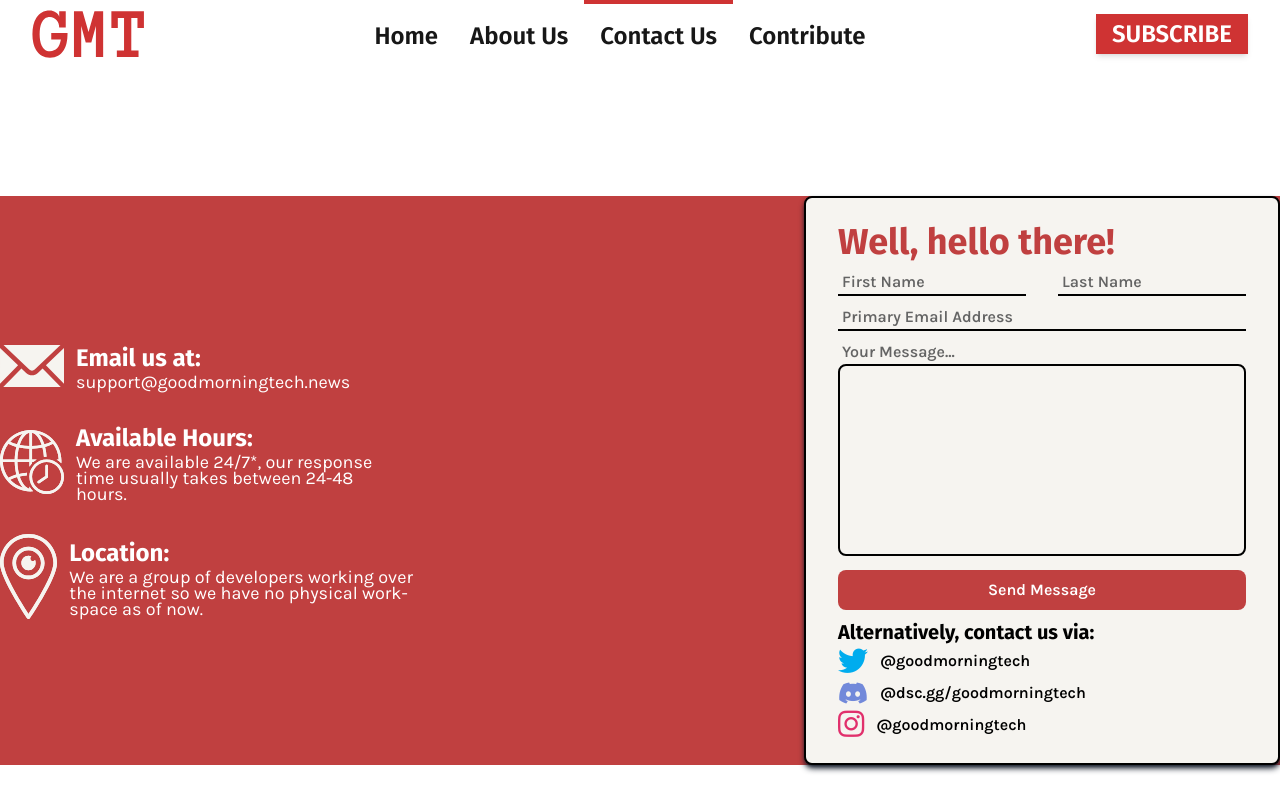
After one commit to GoodMorninTech/GoodMorningTech, a Flask app: template newspaper/templates/contact.html in a window 1280 px wide. The commit adds this page. Run offline with Flask 3, Linux system fonts and the light colour scheme; the template is opened without the code that fills it, so the values that code supplies are empty; parts of the project's set-up code (start-up, migrations or seed data) failed here and were passed over.

Commit message:
Need to fix background & make it responsive... 75%

```diff
--- /dev/null
+++ b/newspaper/templates/contact.html
@@ -0,0 +1,237 @@
+<!DOCTYPE html>
+<html lang="en">
+<head>
+    <meta charset="UTF-8">
+    <meta http-equiv="X-UA-Compatible" content="IE=edge">
+    <meta name="viewport" content="width=device-width, initial-scale=1.0">
+    <script src="https://ajax.googleapis.com/ajax/libs/jquery/3.6.0/jquery.min.js"></script>
+    <link href="https://fonts.googleapis.com/css2?family=Anonymous+Pro:ital,wght@0,400;0,700;1,400;1,700&family=Cormorant:ital,wght@0,300;0,400;0,500;0,600;0,700;1,300;1,400;1,500;1,600;1,700&family=Fira+Sans:ital,wght@0,100;0,200;0,300;0,400;0,500;0,600;0,700;0,800;0,900;1,100;1,200;1,300;1,400;1,500;1,600;1,700;1,800;1,900&family=Karla:ital,wght@0,200;0,300;0,400;0,500;0,600;0,700;0,800;1,200;1,300;1,400;1,500;1,600;1,700;1,800&display=swap" rel="stylesheet">
+    <link rel="stylesheet" href="../static/tailwind.css">
+    <link rel="stylesheet" href="https://cdnjs.cloudflare.com/ajax/libs/font-awesome/6.2.1/css/all.min.css" integrity="sha512-MV7K8+y+gLIBoVD59lQIYicR65iaqukzvf/nwasF0nqhPay5w/9lJmVM2hMDcnK1OnMGCdVK+iQrJ7lzPJQd1w==" crossorigin="anonymous" referrerpolicy="no-referrer" />
+    <title>Contact Us</title>
+</head>
+<body>
+    <header id="header" class="top-0 z-50 w-full">
+        <nav class="flex flex-wrap items-center justify-between w-full py-4 md:py-0 px-4 md:px-8 text-xl text-gmt-black-primary font-semibold font-gmt-fira">
+           <div><a href=""><img class="w-24 md:w-28" src="../static/landing-page/GMT.svg" alt=""></a></div>
+           <div class="hidden w-full md:flex md:items-center md:justify-between md:w-auto" id="navigation-items">
+              <ul class="text-neutral-900 pt-4 md:flex md:justify-between md:pt-0">
+                 <li>
+                    <a class="md:p-4 py-2 block md:border-t-white md:border-t-4 hover:text-red-500 transition-colors text-center text-base md:text-xl lg:text-2xl md:border-b-0" href="index.html">Home</a>
+                 </li>
+                 <li>
+                    <a class="md:p-4 py-2 block md:border-t-white md:border-t-4 hover:text-red-500 transition-colors text-center text-base md:text-xl lg:text-2xl" href="#">About Us</a>
+                 </li>
+                 <li>
+                    <a class="md:p-4 py-2 block md:border-t-gmt-red-primary md:border-t-4 hover:text-red-500 transition-colors text-center text-base md:text-xl lg:text-2xl" href="#">Contact Us</a>
+                 </li>
+                 <li>
+                    <a class="md:p-4 py-2 block md:border-t-white md:border-t-4 hover:text-red-500 transition-colors text-center text-base md:text-xl lg:text-2xl" href="#">Contribute</a>
+                 </li>
+                 <li>
+                    <a class="md:p-4 py-2 block md:hidden hover:text-red-700 transition-colors text-center text-base text-gmt-red-primary" href="#">SUBSCRIBE!</a>
+                 </li>
+              </ul>
+           </div>
+           <div id="subscribe" class="hidden bg-gmt-red-primary px-2 py-1 text-white md:visible md:px-4 md:py-1 md:shadow-md md:flex md:justify-between md:w-auto transition-colors hover:bg-red-500 md:text-xl lg:text-2xl sticky z-50"><a href="#">SUBSCRIBE</a></div>
+           <svg class="h-6 w-6 cursor-pointer md:hidden block" fill="#000000" xmlns="http://www.w3.org/2000/svg"  viewBox="0 0 50 50" width="1599px" height="1599px" id="hamburger-menu">
+              <path d="M 5 8 A 2.0002 2.0002 0 1 0 5 12 L 45 12 A 2.0002 2.0002 0 1 0 45 8 L 5 8 z M 5 23 A 2.0002 2.0002 0 1 0 5 27 L 45 27 A 2.0002 2.0002 0 1 0 45 23 L 5 23 z M 5 38 A 2.0002 2.0002 0 1 0 5 42 L 45 42 A 2.0002 2.0002 0 1 0 45 38 L 5 38 z"/>
+           </svg>
+        </nav>
+        <script src="../static/JavaScript/navbar.js"></script>
+     </header>
+
+     <main>
+        <!--Center aligning on page-->
+        <div class="
+            mt-32
+            h-[50%]
+            w-full
+            flex flex-row items-center justify-center
+            bg-[#C04040]
+        ">
+            <div class="
+                flex flex-col
+                py-16
+                ">
+                <div class="
+                    flex flex-row items-center font-gmt-fira font-bold text-lg
+                ">
+                    <div>
+                        <img src="../static/contact/email.svg" alt="" class="w-16">
+                    </div>
+                    <div class="
+                        flex flex-col items-start leading-4 w-1/2 text-white ml-3
+                    ">
+                        <h1 class="font-gmt-fira text-2xl">Email us at:</h1>
+                        <p class="
+                            text-md font-normal font-gmt-karla
+                        ">
+                            <a href="mailto:support@goodmorningtech.news">support@goodmorningtech.news</a>
+                        </p>
+                    </div>
+                </div>
+                <div class="
+                    flex flex-row items-center font-gmt-fira font-bold text-lg mt-8
+                ">
+                    <div>
+                        <img src="../static/contact/timings.svg" alt="" class="w-16">
+                    </div>
+                    <div class="
+                        flex flex-col items-start leading-4 text-white ml-3
+                    ">
+                        <h1 class="font-gmt-fira text-2xl">Available Hours:</h1>
+                        <p class="w-1/2 text-md font-normal font-gmt-karla">
+                            We are available 24/7*, our response time usually takes between 24-48 hours.
+                        </p>
+                    </div>
+                </div>
+                <div class="
+                    flex flex-row items-center font-gmt-fira font-bold text-lg mt-8
+                ">
+                    <div>
+                        <img src="../static/contact/location.svg" alt="" class="w-16">
+                    </div>
+                    <div class="
+                        flex flex-col items-start leading-4 text-white ml-3
+                    ">
+                        <h1 class="
+                            font-gmt-fira text-2xl
+                        ">Location:</h1>
+                        <p class="
+                            w-1/2 text-md font-normal font-gmt-karla
+                        ">
+                            We are a group of developers working over the internet so we have no physical work-space as of now.
+                        </p>
+                    </div>
+                </div>
+            </div>
+            <div>
+                <form class="
+                    bg-gmt-background h-auto overflow-y-auto
+                    border-2 border-black border-solid px-8 py-6 rounded-lg shadow-md shadow-gray-900
+                " action="">
+                    <h1 class="
+                        text-[#C04040]
+                        font-gmt-fira font-bold text-4xl
+                    ">Well, hello there!</h1>
+                    <div class="
+                        flex flex-row my-2
+                    ">
+                        <div class="
+                            flex flex-col
+                        ">
+                            <input type="text" name="name" id="name" placeholder="First Name" class="
+                                bg-gmt-background
+                                placeholder:text-gmt-gray-primary
+                                font-gmt-karla
+                                font-semibold
+                                border-b-2 border-black border-solid px-1 mr-8
+                            " required>
+                        </div>
+                        <div class="
+                            flex flex-col
+                        ">
+                            <input type="text" name="name" id="name" placeholder="Last Name" class="
+                                bg-gmt-background
+                                placeholder:text-gmt-gray-primary
+                                font-gmt-karla
+                                font-semibold
+                                border-b-2 border-black border-solid px-1
+                            " required>
+                        </div>
+                    </div>
+                    <div class="
+                        my-2
+                    ">
+                        <div>
+                            <input type="email" name="email" id="email" placeholder="Primary Email Address" class="
+                                bg-gmt-background
+                                placeholder:text-gmt-gray-primary
+                                font-gmt-karla
+                                font-semibold
+                                border-b-2 border-black border-solid w-full px-1
+                            " required>
+                        </div>
+                    </div>
+                    <div class="
+                        my-2
+                    ">
+                        <div>
+                            <label for="message" class="
+                                text-gmt-gray-primary
+                                font-gmt-karla
+                                font-semibold px-1
+                            ">Your Message...</label>
+                            <textarea name="message" id="message" class="w-full h-48 resize-none
+                                bg-gmt-background
+                                placeholder:text-gmt-gray-primary
+                                font-gmt-karla
+                                font-semibold
+                                border-2 border-black border-solid px-1
+                                rounded-lg
+                            "
+                            " required></textarea>
+                        </div>
+                    </div>
+                    <div class="
+                        my-2
+                    ">
+                        <button type="submit" class="
+                            bg-[#C04040]
+                            text-white
+                            font-gmt-karla
+                            font-semibold
+                            px-4 py-2 rounded-lg
+                            w-full hover:bg-red-700 transition-colors duration-300
+                        ">Send Message</button>
+                    </div>
+                    <div>
+                        <h1 class="
+                            font-gmt-fira font-bold text-xl
+                        ">Alternatively, contact us via:</h1>
+                        <div>
+                            <div class="
+                                flex flex-row items-center
+                            ">
+                                <i class="fab fa-twitter text-3xl text-[#00acee]"></i>
+                                <p class="
+                                    font-gmt-karla font-semibold ml-3
+                                ">
+                                <a href="twitter.com/goodmorningtech">
+                                    @goodmorningtech
+                                </a>
+                            </p>
+                            </div>
+                            <div class="
+                                flex flex-row items-center mt-1
+                            ">
+                                <i class="fab fa-discord
+                                    text-2xl text-[#7289da]
+                                "></i>
+                                <p>
+                                    <a href="https://dsc.gg/goodmorningtech" class="
+                                        font-gmt-karla font-semibold ml-3
+                                    ">@dsc.gg/goodmorningtech</a>
+                                </p>
+                            </div>
+                            <div class="
+                                flex flex-row items-center mt-1
+                            ">
+                                <i class="fab fa-instagram
+                                    text-3xl text-[#e1306c]
+                                "></i>
+                                <p>
+                                    <a href="https://instagram.com/news_goodmorningtech" class="
+                                        font-gmt-karla font-semibold ml-3
+                                    ">@goodmorningtech</a>
+                                </p>
+                            </div>
+                        </div>
+                    </div>
+                </form>
+            </div>
+        </div>
+     </main>
+</body>
+</html>
```
Also changed, not shown: newspaper/static/contact/bg.png (added), newspaper/static/contact/email.svg (added), newspaper/static/contact/location.svg (added), newspaper/static/contact/timings.svg (added), newspaper/static/tailwind.css.
